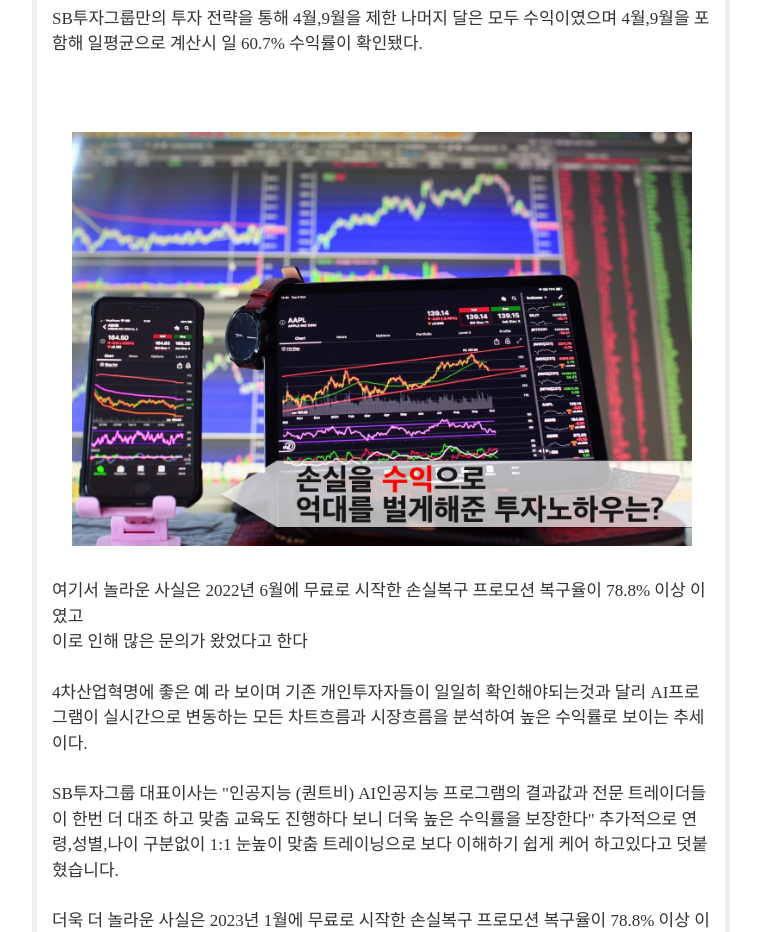
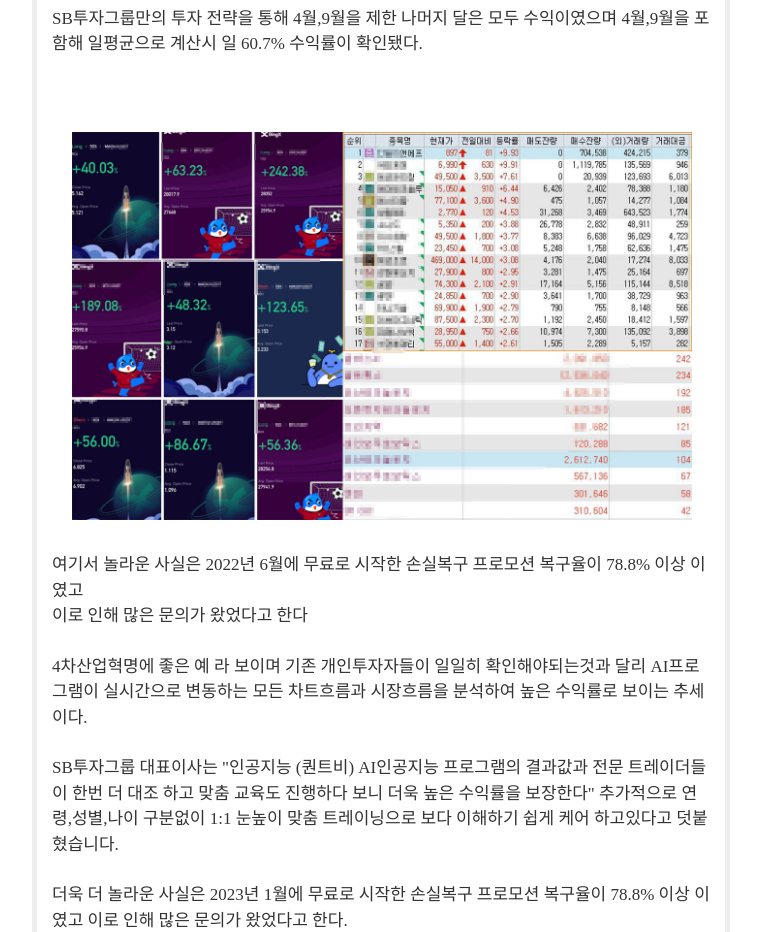
Before and after one commit to euntti/newstest, a React (Create React App) app: page /news in a window 1280 px wide. Shown: the part 1080-2012 px from the top of the page, without its empty margins (259-1020 px from the left). Built offline with nearby package versions, Linux system fonts and the light colour scheme; no server answers.

Commit message:
이미지수정

```diff
--- a/src/Main2.js
+++ b/src/Main2.js
@@ -161,7 +161,7 @@ function Main2() {
               <p class="imgbox banner">
                 <img
                   style={{ width: 620, height: "auto" }}
-                  src={"/img/sbmain11.png"}
+                  src={"/img/sbmain2.png"}
                   alt=""
                 />
               </p>
```
